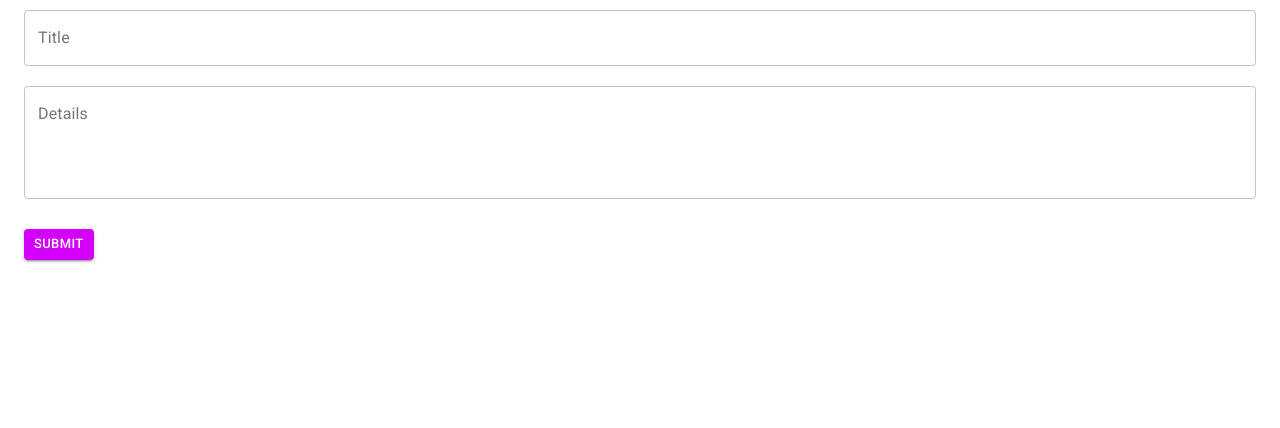
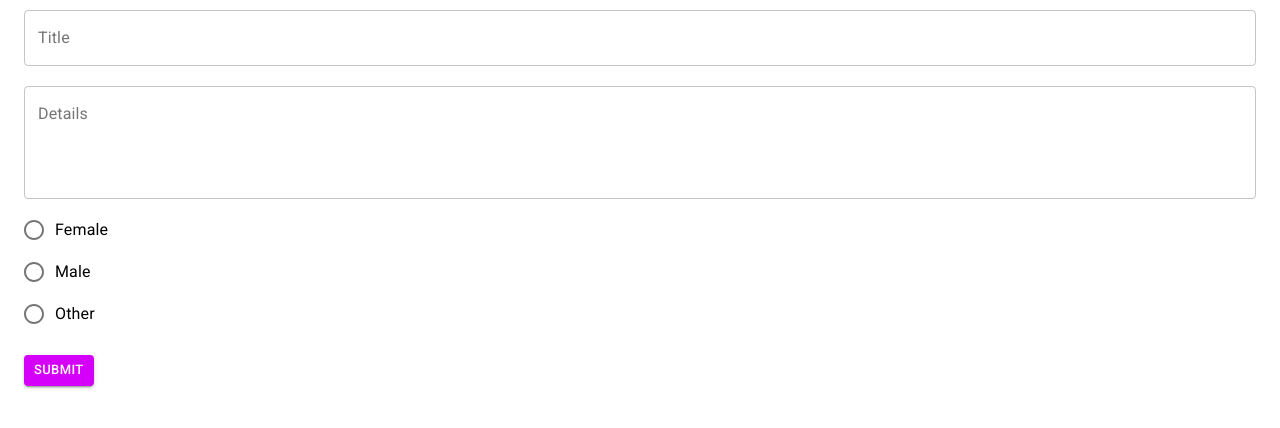
Before and after one commit to MohiuddinRabby/material-ui-practise, a React (Create React App) app: page /create in a window 1280 px wide. Shown: the top 428 px of the page. Built offline with nearby package versions, Linux system fonts and the light colour scheme.

Commit message:
radio button mui - used in create page

```diff
--- a/src/pages/Create.js
+++ b/src/pages/Create.js
@@ -1,10 +1,21 @@
 import React from "react";
 import { ErrorMessage, Field, Form, Formik } from "formik";
 import * as Yup from "yup";
-import { Button, Container, makeStyles, TextField } from "@material-ui/core";
+import {
+  Button,
+  Container,
+  FormControlLabel,
+  makeStyles,
+  Radio,
+  RadioGroup,
+  TextField,
+} from "@material-ui/core";
 const validationSchema = Yup.object().shape({
   title: Yup.string().required("Required"),
   details: Yup.string().required("Required"),
+  category: Yup.string()
+    .oneOf(["male", "female", "other"])
+    .required("Required"),
 });
 const useStyles = makeStyles({
   tField: {
@@ -21,6 +32,7 @@ const useStyles = makeStyles({
 const initialValues = {
   title: "",
   details: "",
+  category: "",
 };
 
 const Create = () => {
@@ -70,6 +82,24 @@ const Create = () => {
             <ErrorMessage name="details" />
           </div>
           <div>
+            <Field as={RadioGroup} name="category">
+              <FormControlLabel
+                value="female"
+                control={<Radio />}
+                label="Female"
+              />
+              <FormControlLabel value="male" control={<Radio />} label="Male" />
+              <FormControlLabel
+                value="other"
+                control={<Radio />}
+                label="Other"
+              />
+            </Field>
+          </div>
+          <div className={classes.requiredMsgColor}>
+            <ErrorMessage name="category" />
+          </div>
+          <div>
             <Button
               type="submit"
               color="secondary"
```
